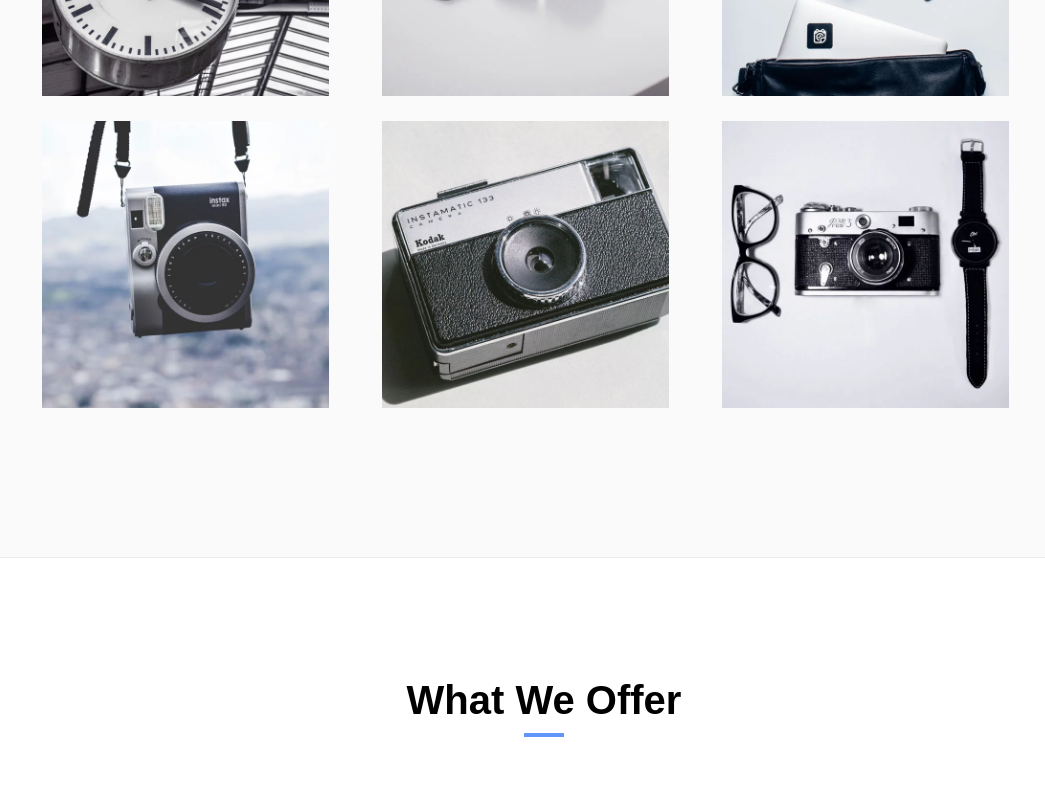
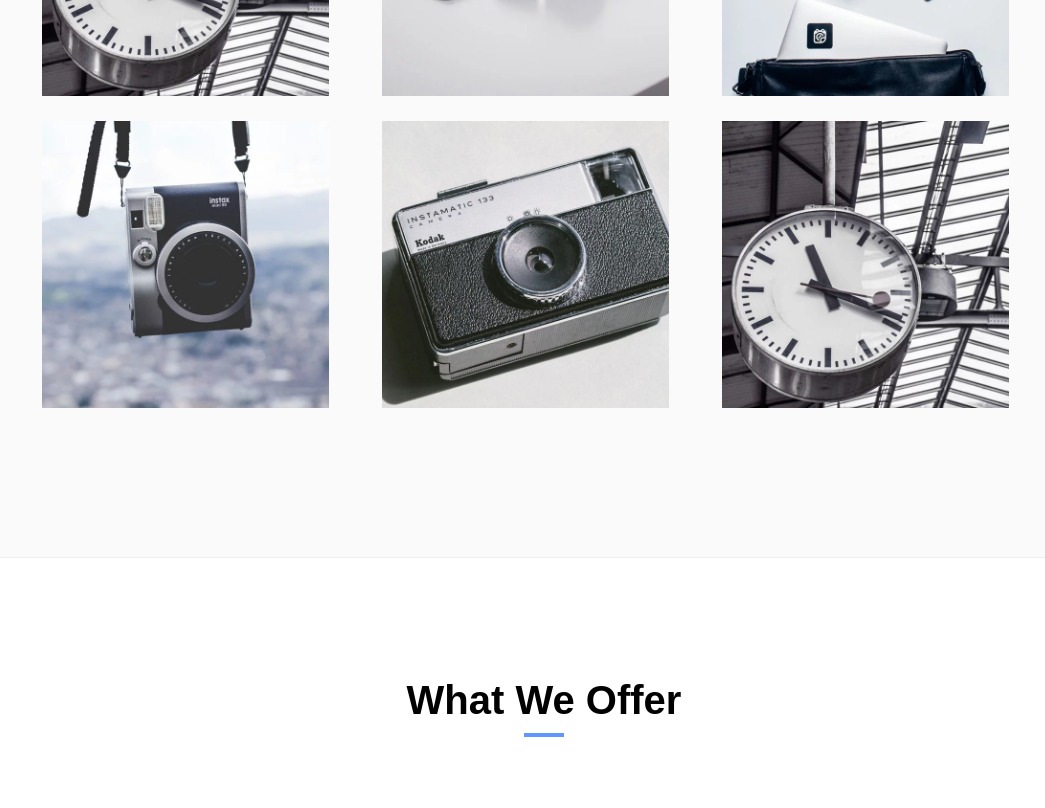
Before and after one commit to iamhashemtarek/html-css-template1, a plain HTML site: page index.html in a window 1280 px wide. Shown: the part 1920-2728 px from the top of the page, without its empty margins (96-1141 px from the left). Drawn offline with Linux system fonts and the light colour scheme.

Commit message:
Update index.html

```diff
--- a/index.html
+++ b/index.html
@@ -143,7 +143,7 @@
                         </div>
                     </div>
                     <div class="portfolio-item">
-                        <img class="portfolio-item-img"src="images\work\work6.webp" alt="work6">
+                        <img class="portfolio-item-img"src="images\work\work1.webp" alt="work6">
                         <div class="layer-content">
                             <div class="layer-items">
                                 <div class="layer-info">category</div>
```
